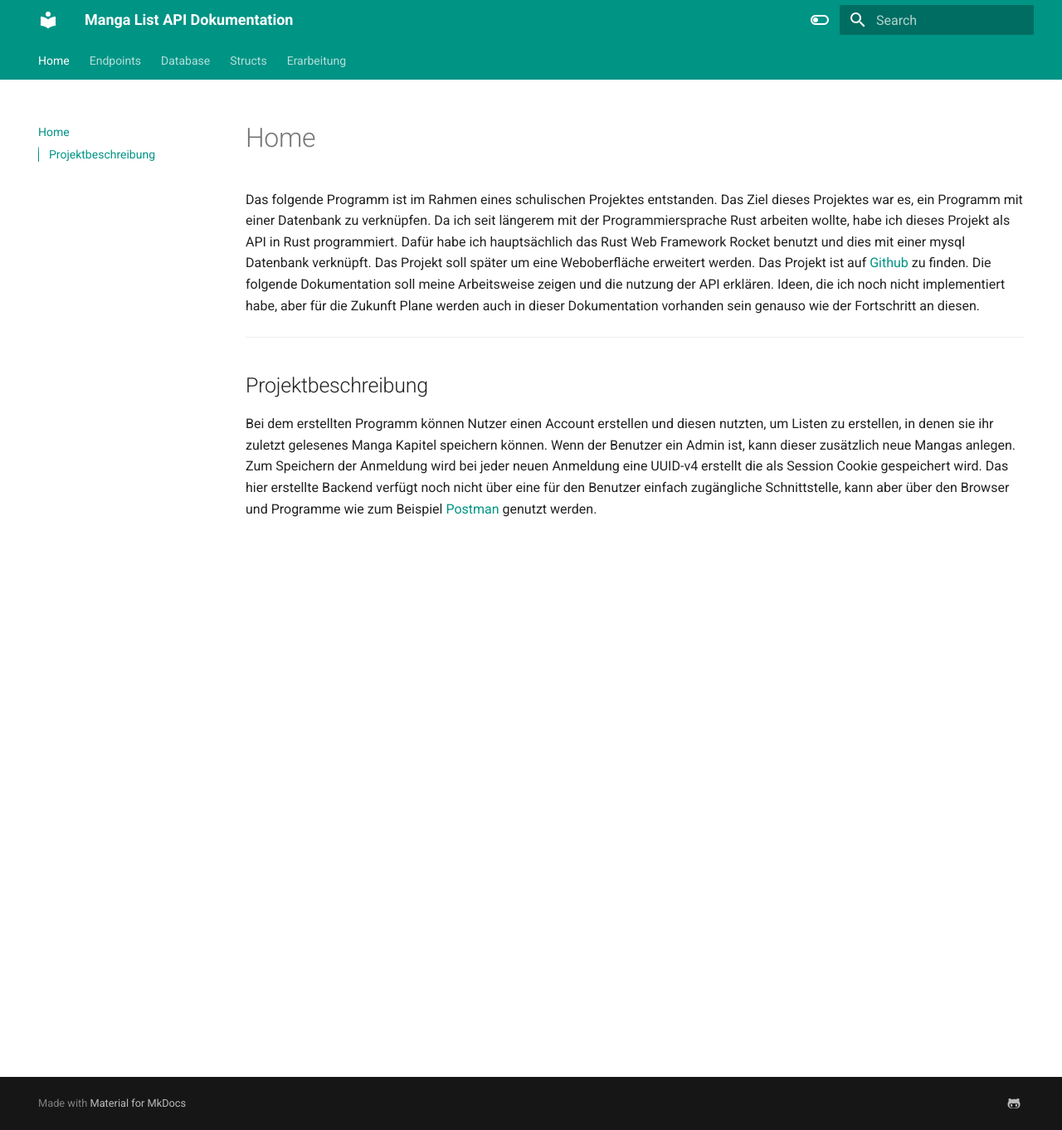
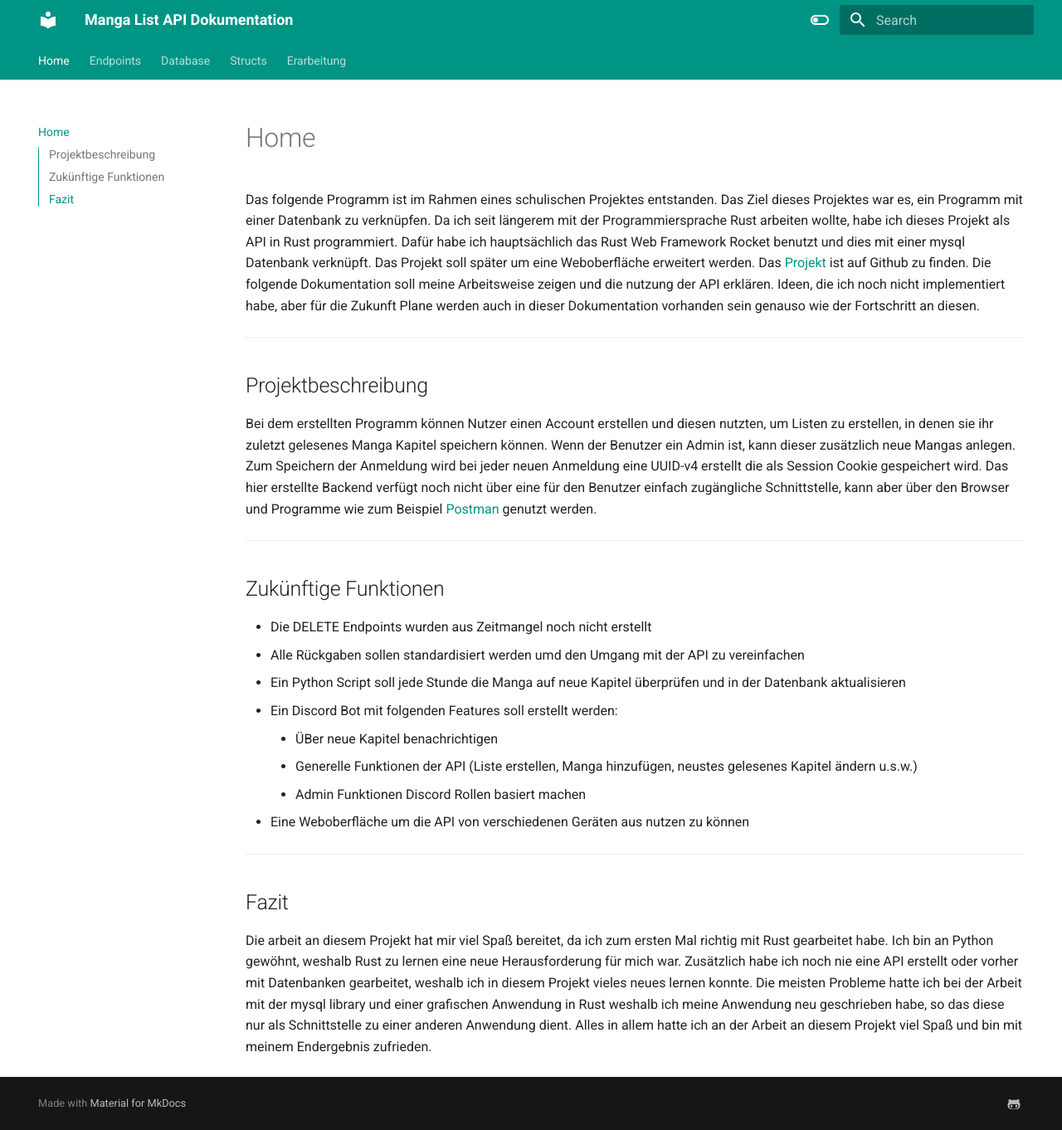
Before and after one commit to BennetLe/manga_list_api_docs, an MkDocs documentation site: the page built from docs/index.md, in a window 1280 px wide and 1362 px high. Shown: the whole window at 83% size. Built offline with MkDocs 1.6.1 and Material for MkDocs 9.7.7, drawn with Linux system fonts in a browser that asks for light colours.

Commit message:
Changed a link and added "Zukünftige Funktionen" and "Fazit"

```diff
--- a/docs/index.md
+++ b/docs/index.md
@@ -1,8 +1,8 @@
 Das folgende Programm ist im Rahmen eines schulischen Projektes entstanden. Das Ziel dieses Projektes war es, ein Programm mit einer Datenbank zu verknüpfen.
 Da ich seit längerem mit der Programmiersprache Rust arbeiten wollte, habe ich dieses Projekt als API in Rust programmiert. Dafür habe ich hauptsächlich das Rust Web Framework Rocket
-benutzt und dies mit einer mysql Datenbank verknüpft. Das Projekt soll später um eine Weboberfläche erweitert werden. Das Projekt ist auf [Github](https://github.com/BennetLe/rust_manga_readlist_api "Der Github Link zu meinem Projekt")
-zu finden. Die folgende Dokumentation soll meine Arbeitsweise zeigen und die nutzung der API erklären. Ideen, die ich noch nicht implementiert habe, aber für die Zukunft Plane werden
-auch in dieser Dokumentation vorhanden sein genauso wie der Fortschritt an diesen.
+benutzt und dies mit einer mysql Datenbank verknüpft. Das Projekt soll später um eine Weboberfläche erweitert werden. Das [Projekt](https://github.com/BennetLe/rust_manga_readlist_api "Der Github Link zu meinem Projekt")
+ist auf Github zu finden. Die folgende Dokumentation soll meine Arbeitsweise zeigen und die nutzung der API erklären. Ideen, die ich noch nicht implementiert habe, aber für die
+Zukunft Plane werden auch in dieser Dokumentation vorhanden sein genauso wie der Fortschritt an diesen.
 ---
 
 ## Projektbeschreibung
@@ -10,3 +10,25 @@ Bei dem erstellten Programm können Nutzer einen Account erstellen und diesen nu
 der Benutzer ein Admin ist, kann dieser zusätzlich neue Mangas anlegen. Zum Speichern der Anmeldung wird bei jeder neuen Anmeldung eine UUID-v4 erstellt die als Session Cookie
 gespeichert wird. Das hier erstellte Backend verfügt noch nicht über eine für den Benutzer einfach zugängliche Schnittstelle, kann aber über den Browser und Programme wie zum Beispiel
 [Postman](https://www.postman.com/) genutzt werden.
+
+---
+
+## Zukünftige Funktionen
+
+- Die DELETE Endpoints wurden aus Zeitmangel noch nicht erstellt
+- Alle Rückgaben sollen standardisiert werden umd den Umgang mit der API zu vereinfachen
+- Ein Python Script soll jede Stunde die Manga auf neue Kapitel überprüfen und in der Datenbank aktualisieren
+- Ein Discord Bot mit folgenden Features soll erstellt werden:
+    * ÜBer neue Kapitel benachrichtigen
+    * Generelle Funktionen der API (Liste erstellen, Manga hinzufügen, neustes gelesenes Kapitel ändern u.s.w.)
+    * Admin Funktionen Discord Rollen basiert machen
+- Eine Weboberfläche um die API von verschiedenen Geräten aus nutzen zu können
+
+---
+
+## Fazit
+
+Die arbeit an diesem Projekt hat mir viel Spaß bereitet, da ich zum ersten Mal richtig mit Rust gearbeitet habe. Ich bin an Python gewöhnt, weshalb Rust zu lernen eine neue Herausforderung
+für mich war. Zusätzlich habe ich noch nie eine API erstellt oder vorher mit Datenbanken gearbeitet, weshalb ich in diesem Projekt vieles neues lernen konnte. Die meisten Probleme hatte
+ich bei der Arbeit mit der mysql library und einer grafischen Anwendung in Rust weshalb ich meine Anwendung neu geschrieben habe, so das diese nur als Schnittstelle zu einer anderen
+Anwendung dient. Alles in allem hatte ich an der Arbeit an diesem Projekt viel Spaß und bin mit meinem Endergebnis zufrieden.
```
